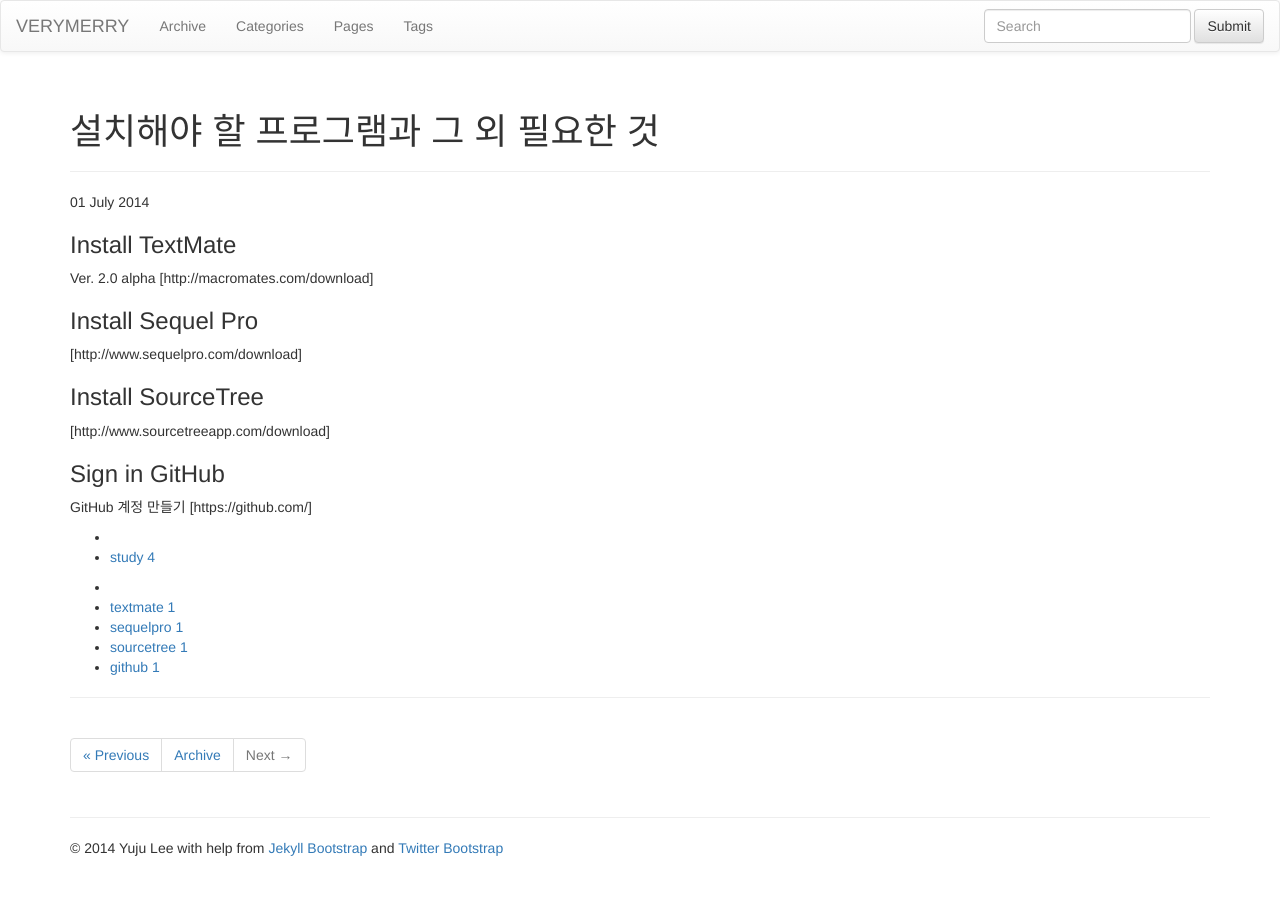
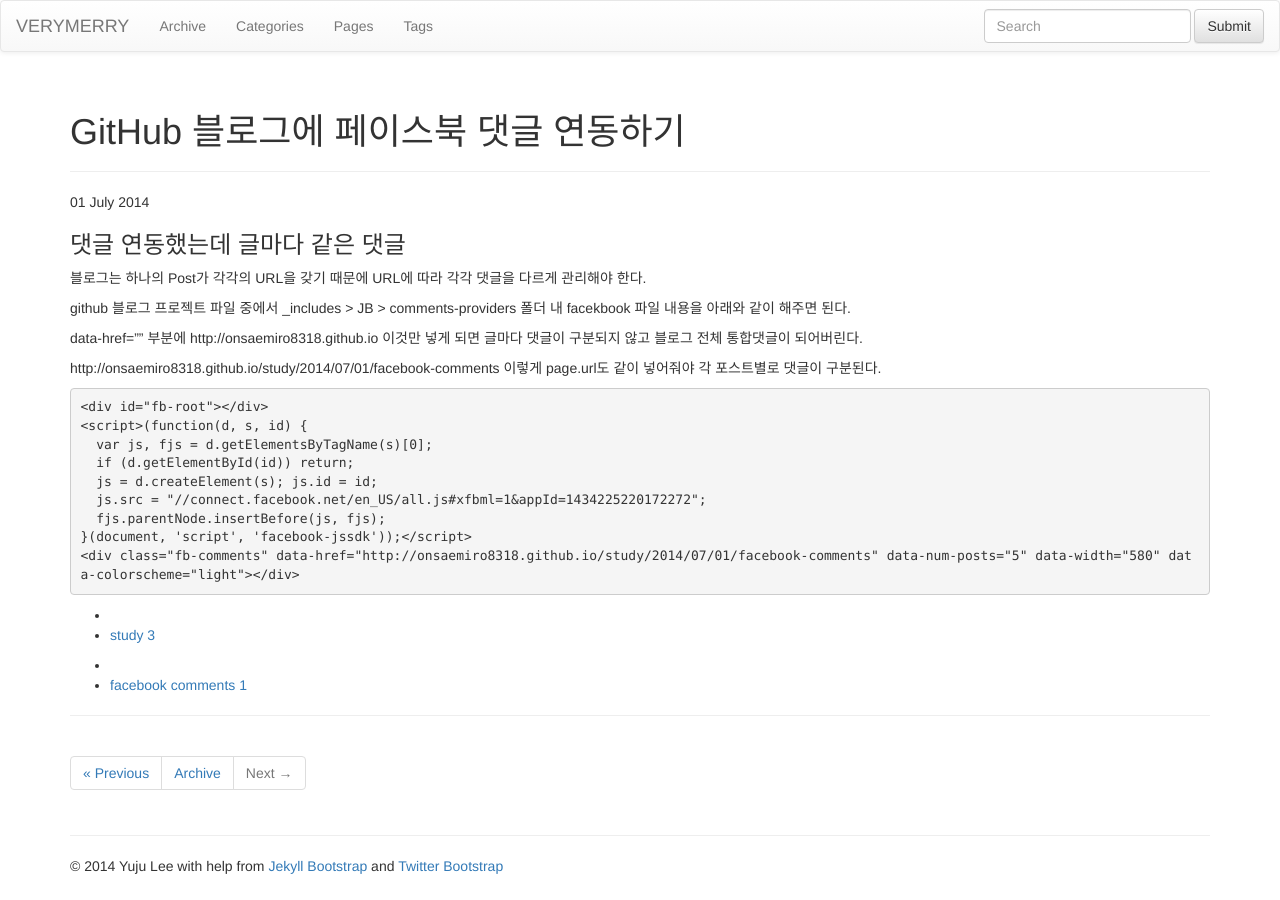
Before and after one commit to onsaemiro8318/onsaemiro8318.github.com, a Jekyll site: the page built from _posts/2014-07-01-facebook-comments.md, in a window 1280 px wide. Built offline with Jekyll 4.4.1, drawn with Linux system fonts in a browser that asks for light colours; nearby versions of some CDN libraries; library files that are not in the unit come from our copies.

Commit message:
posts change

```diff
--- a/_posts/2014-07-01-facebook-comments.md
+++ b/_posts/2014-07-01-facebook-comments.md
@@ -1,22 +1,30 @@
 ---
 layout: post
-title: "설치해야 할 프로그램과 그 외 필요한 것"
+title: "GitHub 블로그에 페이스북 댓글 연동하기"
 description: ""
 category: study
-tags: [textmate, sequelpro, sourcetree, github]
+tags: [facebook comments]
 ---
 {% include JB/setup %}
 
-###Install TextMate
-Ver. 2.0 alpha
-[http://macromates.com/download]
+###댓글 연동했는데 글마다 같은 댓글
 
-###Install Sequel Pro
-[http://www.sequelpro.com/download]
+블로그는 하나의 Post가 각각의 URL을 갖기 때문에 URL에 따라 각각 댓글을 다르게 관리해야 한다.
 
-###Install SourceTree
-[http://www.sourcetreeapp.com/download]
+github 블로그 프로젝트 파일 중에서 _includes > JB > comments-providers 폴더 내 facekbook 파일 내용을 아래와 같이 해주면 된다.
 
-###Sign in GitHub
-GitHub 계정 만들기
-[https://github.com/]
+data-href="" 부분에 {{ site.production_url }} 이것만 넣게 되면 글마다 댓글이 구분되지 않고 블로그 전체 통합댓글이 되어버린다.
+
+{{ site.production_url }}{{ page.url }} 이렇게 page.url도 같이 넣어줘야 각 포스트별로 댓글이 구분된다.
+
+~~~
+<div id="fb-root"></div>
+<script>(function(d, s, id) {
+  var js, fjs = d.getElementsByTagName(s)[0];
+  if (d.getElementById(id)) return;
+  js = d.createElement(s); js.id = id;
+  js.src = "//connect.facebook.net/en_US/all.js#xfbml=1&appId={{ site.JB.comments.facebook.appid }}";
+  fjs.parentNode.insertBefore(js, fjs);
+}(document, 'script', 'facebook-jssdk'));</script>
+<div class="fb-comments" data-href="{{ site.production_url }}{{ page.url }}" data-num-posts="{{ site.JB.comments.facebook.num_posts }}" data-width="{{ site.JB.comments.facebook.width }}" data-colorscheme="{{ site.JB.comments.facebook.colorscheme }}"></div>
+~~~
```
Also changed, not shown: _posts/2014-06-18-install-programs.md (deleted, +0 -26 lines).
